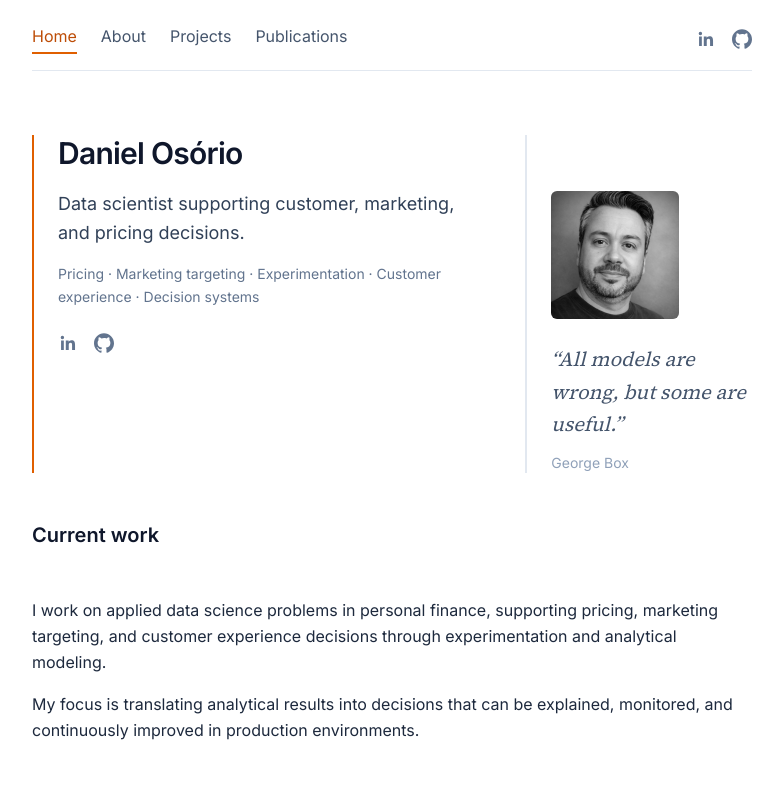
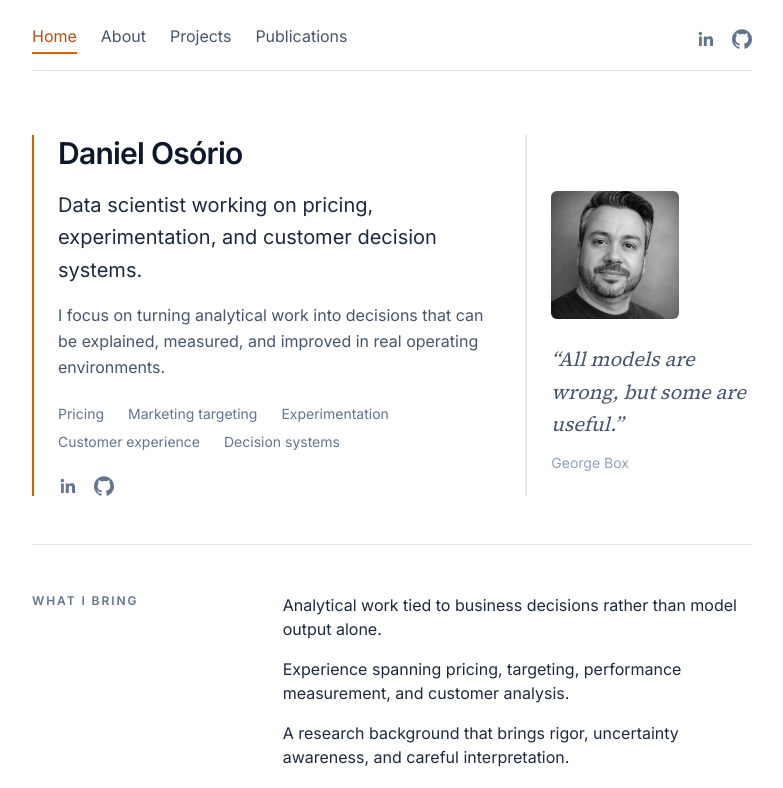
Before and after one commit to dosorio79/portfolio, an Astro site: page / in a window 1280 px wide. Shown: the top 788 px of the page, without its empty margins (248-1031 px from the left). Built offline with nearby package versions, Linux system fonts and the light colour scheme; Astro itself is replaced by a stand-in of ours.

Commit message:
Refine homepage positioning

```diff
--- a/src/pages/index.astro
+++ b/src/pages/index.astro
@@ -8,7 +8,7 @@ import { withBase } from "../utils/paths";
 
 <BaseLayout
   title="Daniel Osório — Data Scientist"
-  description="Data scientist supporting customer, marketing, and pricing decisions, with a background in academic research in cell biology."
+  description="Data scientist working on pricing, experimentation, and customer decision systems, with a background in academic research in cell biology."
 >
 
 <!-- HERO -->
@@ -21,14 +21,22 @@ import { withBase } from "../utils/paths";
       Daniel Osório
     </h1>
 
-    <p class="mt-4 font-sans text-base md:text-lg leading-relaxed text-slate-700 max-w-xl">
-      Data scientist supporting customer, marketing, and pricing decisions.
+    <p class="mt-4 font-sans text-lg md:text-xl leading-relaxed text-slate-800 max-w-2xl">
+      Data scientist working on pricing, experimentation, and customer decision systems.
     </p>
 
-    <p class="mt-4 text-sm font-sans text-slate-500 max-w-md leading-relaxed">
-      Pricing · Marketing targeting · Experimentation ·
-      Customer experience · Decision systems
+    <p class="mt-4 font-sans text-base leading-relaxed text-slate-600 max-w-2xl">
+      I focus on turning analytical work into decisions that can be explained,
+      measured, and improved in real operating environments.
     </p>
+
+    <ul class="mt-6 flex flex-wrap gap-x-6 gap-y-2 text-sm font-sans text-slate-500">
+      <li>Pricing</li>
+      <li>Marketing targeting</li>
+      <li>Experimentation</li>
+      <li>Customer experience</li>
+      <li>Decision systems</li>
+    </ul>
 
     <div class="mt-6">
       <SocialLinks />
@@ -61,13 +69,38 @@ import { withBase } from "../utils/paths";
 
 </section>
 
+  <!-- POSITIONING -->
+  <section class="mt-12 border-t border-slate-200 pt-12">
+    <div class="grid gap-8 md:grid-cols-3">
+      <div>
+        <p class="font-sans text-xs font-semibold uppercase tracking-[0.16em] text-slate-500">
+          What I bring
+        </p>
+      </div>
+
+      <div class="md:col-span-2">
+        <ul class="space-y-4 font-sans text-slate-800">
+          <li>
+            Analytical work tied to business decisions rather than model output alone.
+          </li>
+          <li>
+            Experience spanning pricing, targeting, performance measurement, and customer analysis.
+          </li>
+          <li>
+            A research background that brings rigor, uncertainty awareness, and careful interpretation.
+          </li>
+        </ul>
+      </div>
+    </div>
+  </section>
+
   <!-- CURRENT WORK -->
   <section class="mt-12">
     <h2 class="font-sans text-xl font-semibold">
       Current work
     </h2>
 
-    <div class="mt-12 font-sans leading-relaxed text-slate-800 max-w-3xl">
+    <div class="mt-8 font-sans leading-relaxed text-slate-800 max-w-3xl">
       <p>
         I work on applied data science problems in personal finance,
         supporting pricing, marketing targeting, and customer experience
@@ -88,7 +121,7 @@ import { withBase } from "../utils/paths";
       Research background
     </h2>
 
-    <div class="mt-12 font-sans leading-relaxed text-slate-800 max-w-3xl">
+    <div class="mt-8 font-sans leading-relaxed text-slate-800 max-w-3xl">
       <p>
         Before moving into industry, I spent almost two decades in academic
         research studying cytoskeleton dynamics and actomyosin contractility,
@@ -110,7 +143,11 @@ import { withBase } from "../utils/paths";
       Explore
     </h2>
 
-    <ul class="mt-4 space-y-3 font-sans max-w-xl">
+    <p class="mt-3 max-w-2xl font-sans leading-relaxed text-slate-600">
+      Selected work from applied data science projects and previous academic research.
+    </p>
+
+    <ul class="mt-5 space-y-3 font-sans max-w-xl">
       <li class="flex items-start gap-2">
         <span class="pt-1 text-slate-400">•</span>
         <a href={withBase("/projects")} class="text-slate-700 hover:text-accent hover:underline underline-offset-4">
```
